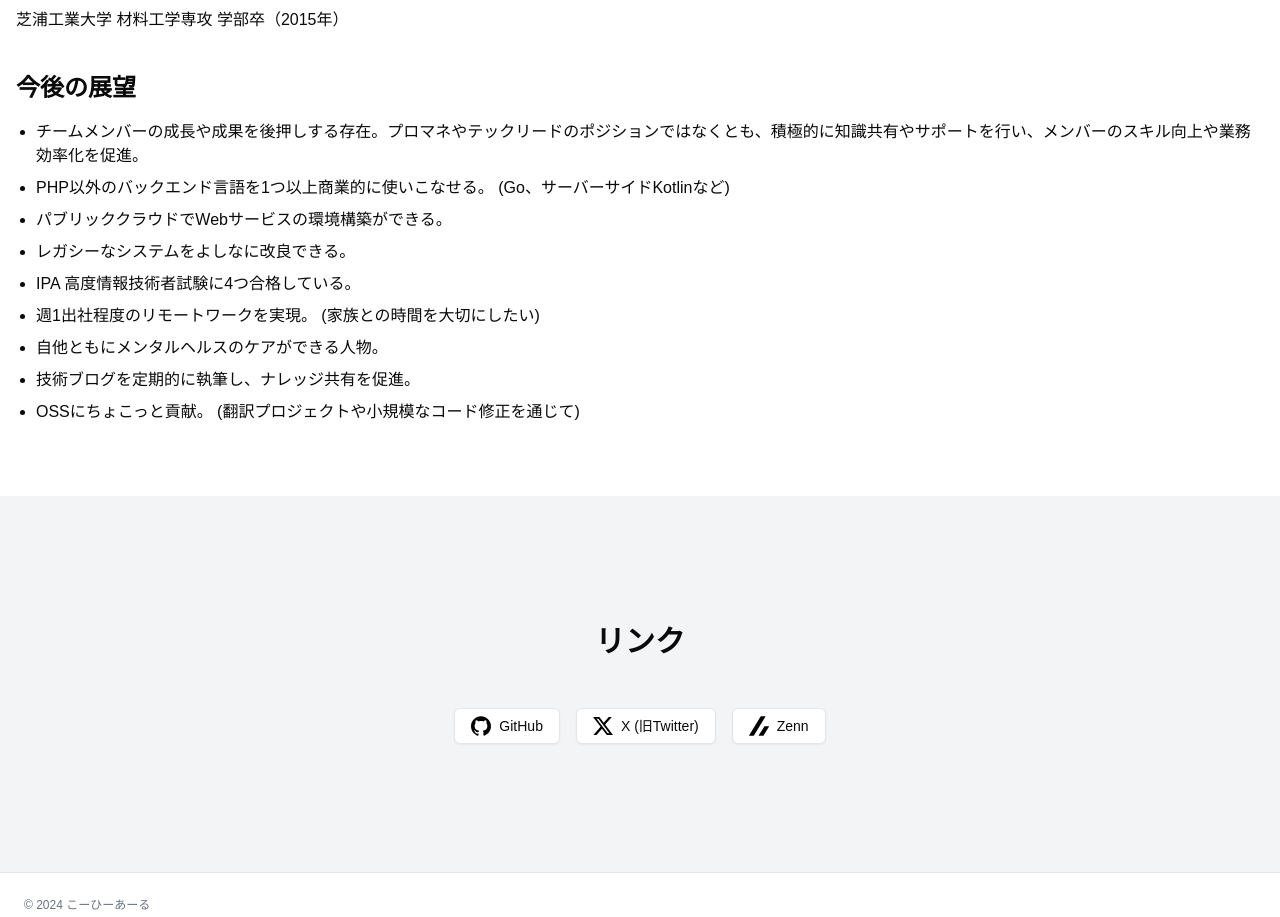
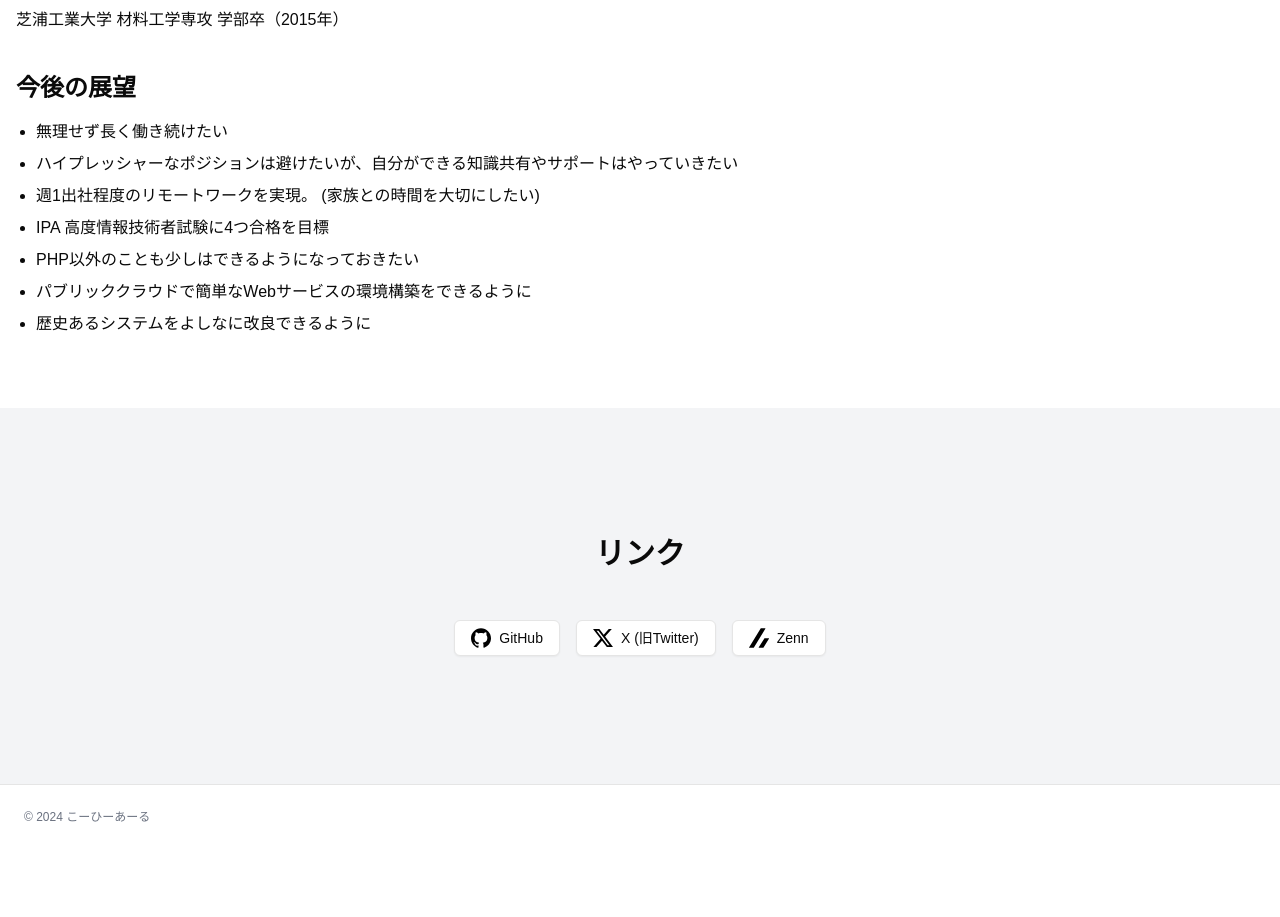
Before and after one commit to coffee-r/coffee-r.github.io, a Next.js app: page /resume in a window 1280 px wide. Shown: the part 2640-3557 px from the top of the page. After the commit the page ends 3489 px from the top, so only its background shows below. Built offline with nearby package versions, Linux system fonts and the light colour scheme.

Commit message:
resume修正

```diff
--- a/src/app/resume/page.tsx
+++ b/src/app/resume/page.tsx
@@ -306,15 +306,13 @@ export default function ResumePage() {
           <section className="mb-10">
             <h2 className="text-2xl font-bold mb-4">今後の展望</h2>
             <ul className="list-disc pl-5 space-y-2">
-              <li>チームメンバーの成長や成果を後押しする存在。プロマネやテックリードのポジションではなくとも、積極的に知識共有やサポートを行い、メンバーのスキル向上や業務効率化を促進。</li>
-              <li>PHP以外のバックエンド言語を1つ以上商業的に使いこなせる。 (Go、サーバーサイドKotlinなど)</li>
-              <li>パブリッククラウドでWebサービスの環境構築ができる。</li>
-              <li>レガシーなシステムをよしなに改良できる。</li>
-              <li>IPA 高度情報技術者試験に4つ合格している。</li>
+              <li>無理せず長く働き続けたい</li>
+              <li>ハイプレッシャーなポジションは避けたいが、自分ができる知識共有やサポートはやっていきたい</li>
               <li>週1出社程度のリモートワークを実現。 (家族との時間を大切にしたい)</li>
-              <li>自他ともにメンタルヘルスのケアができる人物。</li>
-              <li>技術ブログを定期的に執筆し、ナレッジ共有を促進。</li>
-              <li>OSSにちょこっと貢献。 (翻訳プロジェクトや小規模なコード修正を通じて)</li>
+              <li>IPA 高度情報技術者試験に4つ合格を目標</li>
+              <li>PHP以外のことも少しはできるようになっておきたい</li>
+              <li>パブリッククラウドで簡単なWebサービスの環境構築をできるように</li>
+              <li>歴史あるシステムをよしなに改良できるように</li>
             </ul>
           </section>
         </div>
```
